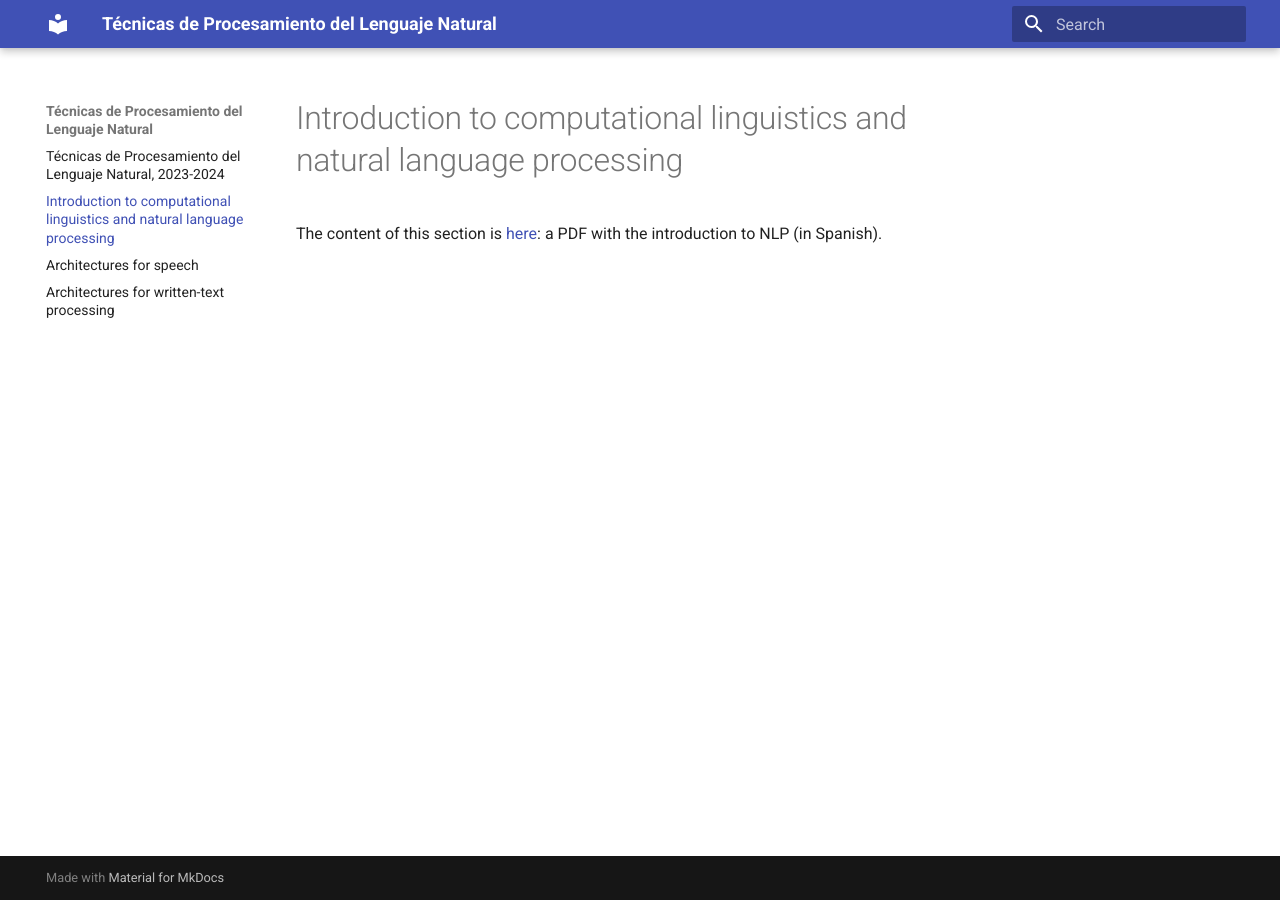
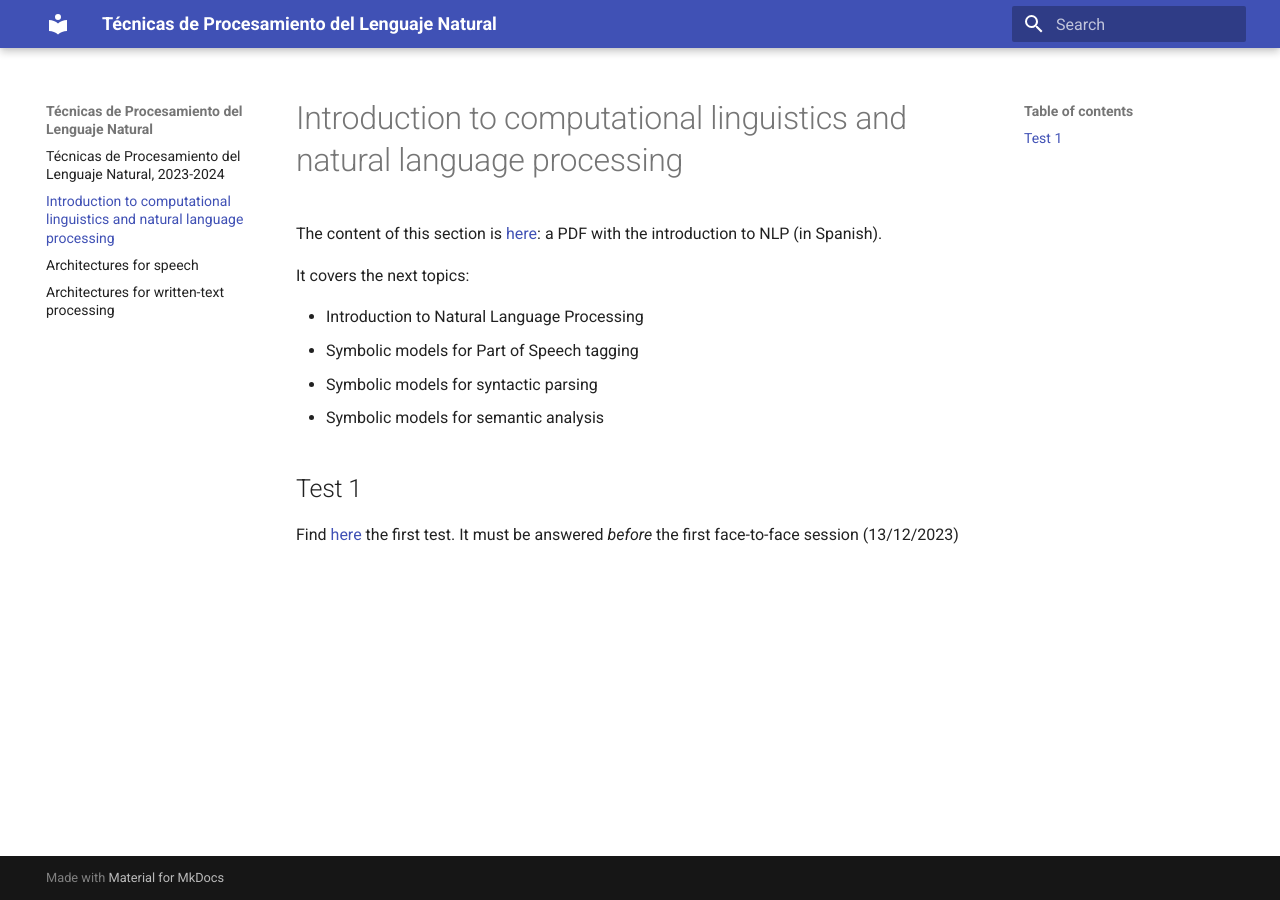
Before and after one commit to jaspock/tpln2324, an MkDocs documentation site: the page built from docs/cl.md, in a window 1280 px wide. Built offline with MkDocs 1.6.1 and Material for MkDocs 9.7.7, drawn with Linux system fonts in a browser that asks for light colours.

Commit message:
Update cl.md

```diff
--- a/docs/cl.md
+++ b/docs/cl.md
@@ -1,3 +1,13 @@
 # Introduction to computational linguistics and natural language processing
 
 The content of this section is [here](TecnicasPLN-1_v02.pdf): a PDF with the introduction to NLP (in Spanish).
+
+It covers the next topics:
+
+- Introduction to Natural Language Processing
+- Symbolic models for Part of Speech tagging
+- Symbolic models for syntactic parsing
+- Symbolic models for semantic analysis
+
+## Test 1
+Find [here](https://forms.gle/uesECmsw9Pez8DBA7) the first test. It must be answered *before* the first face-to-face session (13/12/2023)
```
